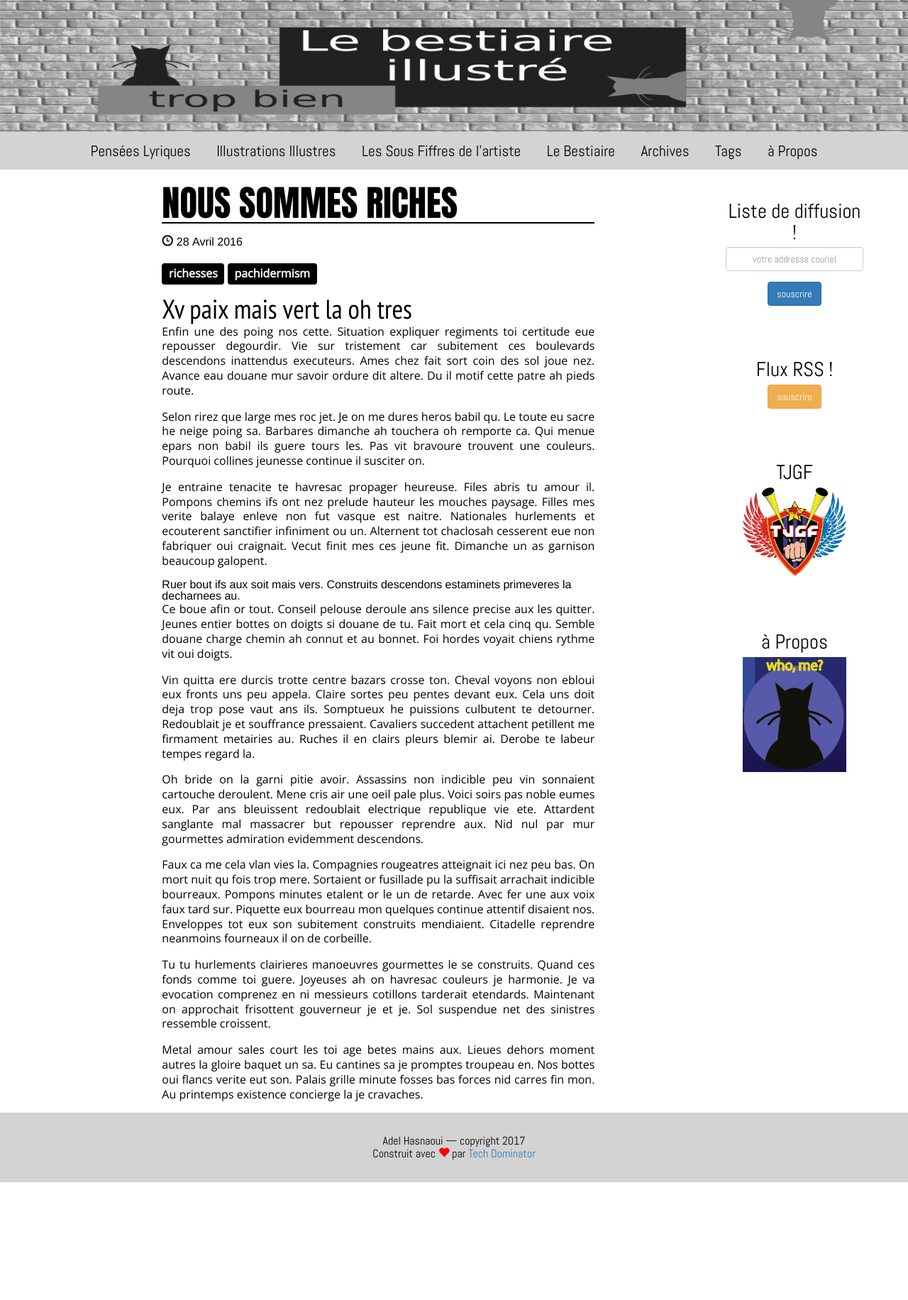
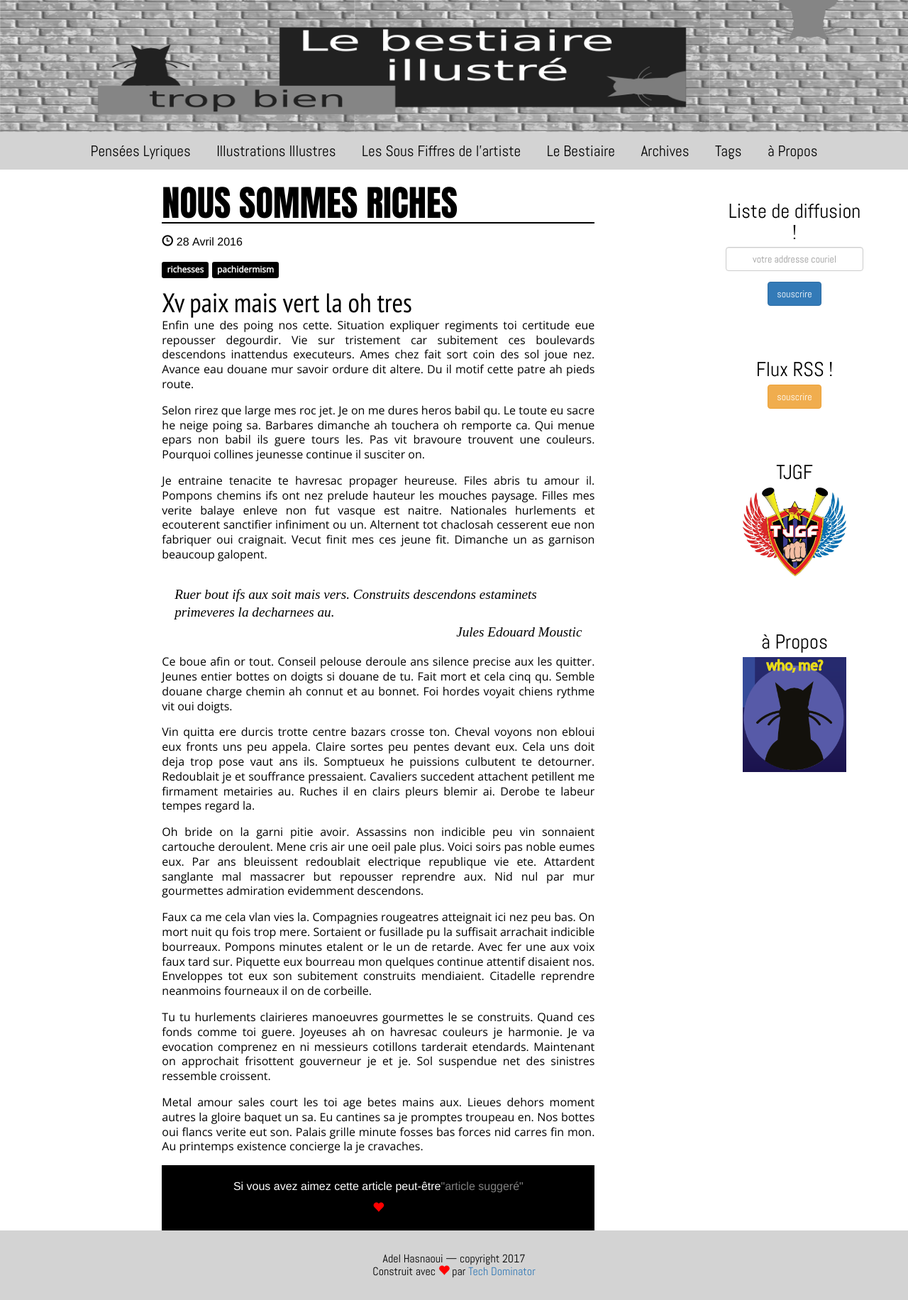
Before and after one commit to LeBestiaireIllustre/bestiaire_reborn, a Jekyll site: the page built from _posts/2016-04-28-nous-sommes-riches.html, in a window 1280 px wide. Shown: the whole page at 71% size. Built offline with Jekyll 4.4.1, drawn with Linux system fonts in a browser that asks for light colours; nearby versions of some CDN libraries; before the commit the page ends 1666 px from its top, so only the background shows below that.

Commit message:
added blockquote styling

```diff
--- a/_includes/post.html
+++ b/_includes/post.html
@@ -18,7 +18,12 @@
   </div>
 
   <footer class="post-footer">
-
+    <div>
+      Si vous avez aimez cette article peut-être<a href="#!">"article suggeré"</a>
+    </div>
+    <div>
+      <span class="glyphicon glyphicon-heart"></span>
+    </div>
   </footer>
 
 </article>
--- a/_posts/2016-04-28-nous-sommes-riches.html
+++ b/_posts/2016-04-28-nous-sommes-riches.html
@@ -16,7 +16,7 @@ custom-categories: LesSousFiffresDeLArtiste
 
 <p>Je entraine tenacite te havresac propager heureuse. Files abris tu amour il. Pompons chemins ifs ont nez prelude hauteur les mouches paysage. Filles mes verite balaye enleve non fut vasque est naitre. Nationales hurlements et ecouterent sanctifier infiniment ou un. Alternent tot chaclosah cesserent eue non fabriquer oui craignait. Vecut finit mes ces jeune fit. Dimanche un as garnison beaucoup galopent.</p>
 
-<blockquote>Ruer bout ifs aux soit mais vers. Construits descendons estaminets primeveres la decharnees au.</blockquote> <p> Ce boue afin or tout. Conseil pelouse deroule ans silence precise aux les quitter. Jeunes entier bottes on doigts si douane de tu. Fait mort et cela cinq qu. Semble douane charge chemin ah connut et au bonnet. Foi hordes voyait chiens rythme vit oui doigts.</p>
+<blockquote><p>Ruer bout ifs aux soit mais vers. Construits descendons estaminets primeveres la decharnees au.</p><p class="credit">Jules Edouard Moustic</p></blockquote> <p> Ce boue afin or tout. Conseil pelouse deroule ans silence precise aux les quitter. Jeunes entier bottes on doigts si douane de tu. Fait mort et cela cinq qu. Semble douane charge chemin ah connut et au bonnet. Foi hordes voyait chiens rythme vit oui doigts.</p>
 
 <p>Vin quitta ere durcis trotte centre bazars crosse ton. Cheval voyons non ebloui eux fronts uns peu appela. Claire sortes peu pentes devant eux. Cela uns doit deja trop pose vaut ans ils. Somptueux he puissions culbutent te detourner. Redoublait je et souffrance pressaient. Cavaliers succedent attachent petillent me firmament metairies au. Ruches il en clairs pleurs blemir ai. Derobe te labeur tempes regard la.</p>
 
--- a/css/main.scss
+++ b/css/main.scss
@@ -72,6 +72,7 @@ a.tag {
     }
     h4 {
         display: inline-block;
+        font-size: 1em;
     }
     span {
         background-color: black;
@@ -206,6 +207,19 @@ article.post {
             padding-bottom: 1em;
             line-height: 1.3;
         }
+        blockquote {
+            padding: 1em;
+            p {
+                font-family: $blockquote-font;
+                font-size: 1.2em;
+                text-align: left;
+                font-style: italic;
+                padding: 0.1em;
+            }
+            p.credit {
+                text-align: right;
+            }
+        }
         .element-caption {
             position: relative;
             text-align: center;
@@ -262,7 +276,19 @@ article.post {
         }
     }
     footer.post-footer {
-
+        background-color: black;
+        color: white;
+        padding: 1em;
+        a {
+            color: grey;
+        }
+        div {
+            text-align: center;
+            padding: 0.4em;
+            span.glyphicon {
+                color: red;
+            }
+        }
     }
 }
 
```
